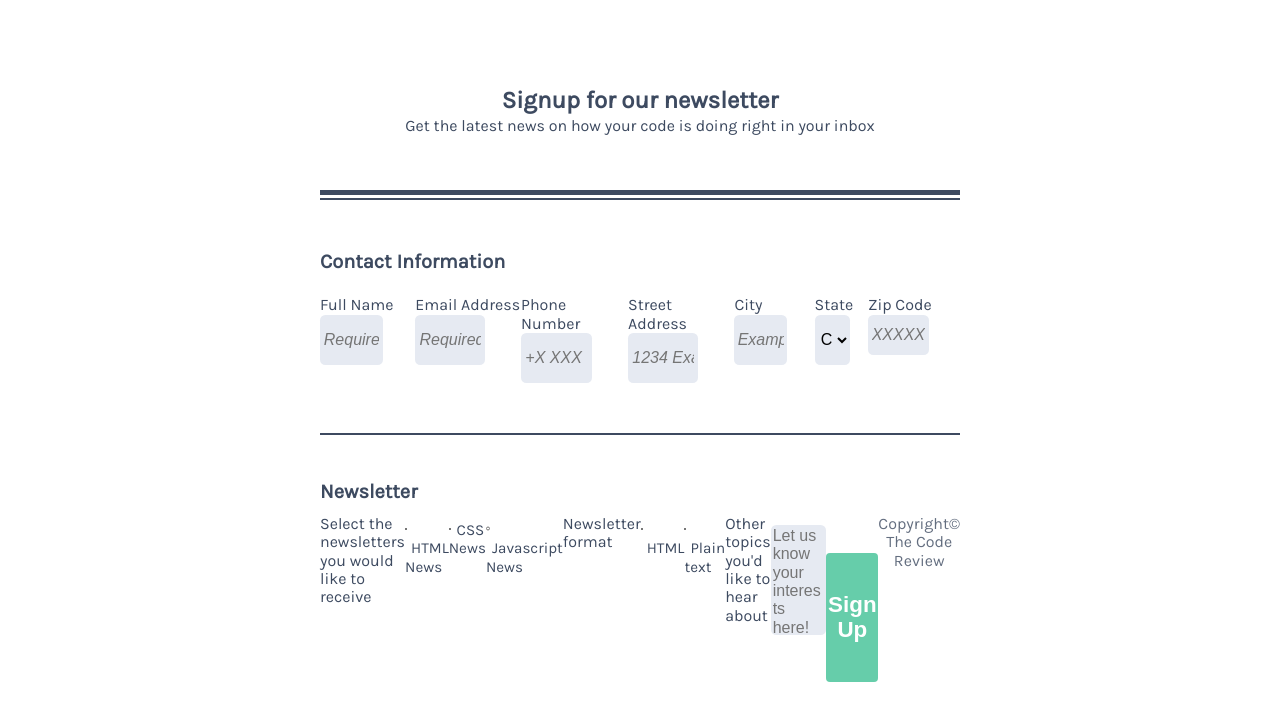
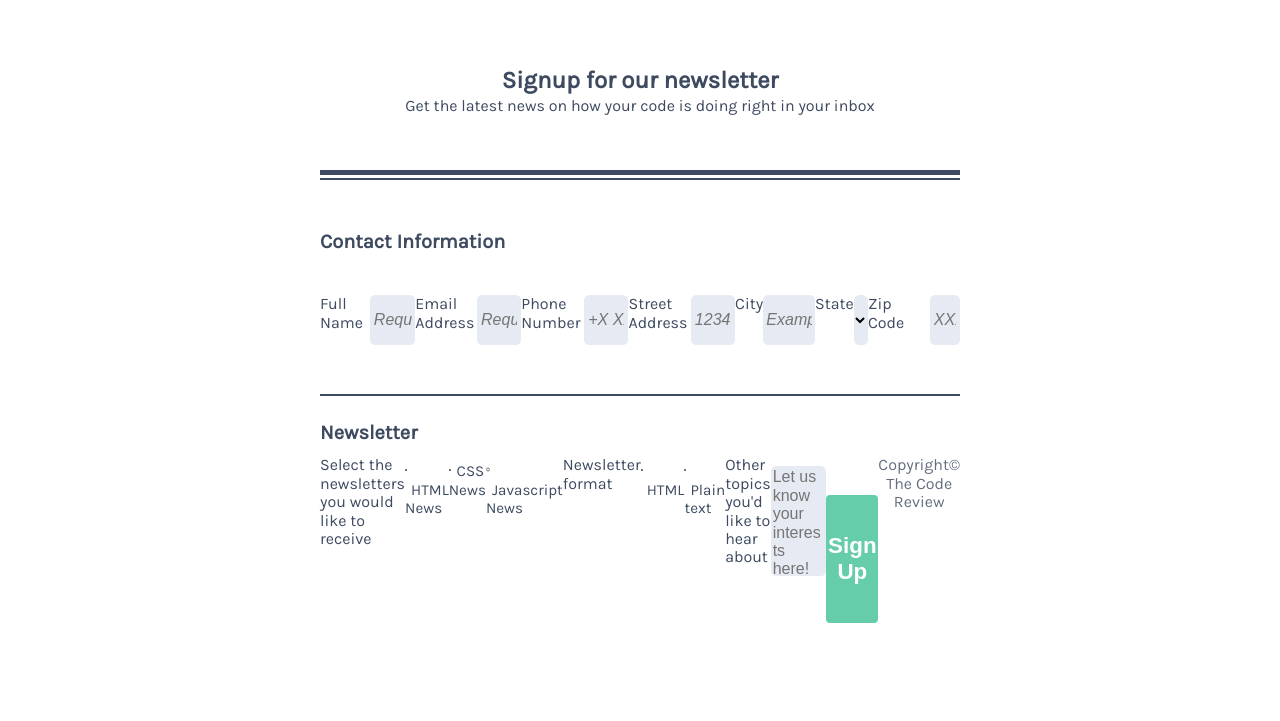
Before and after one commit to rowanjon/techdegree-project-3, a plain HTML site: page index.html in a window 1280 px wide. Shown: the part 117-838 px from the top of the page. Drawn offline with Linux system fonts and the light colour scheme.

Commit message:
Desktop layout changes

```diff
--- a/styles.css
+++ b/styles.css
@@ -106,7 +106,7 @@ input[type="checkbox"]:checked + label {
 }
 
 #zipcode {
-  height: 40px;
+  height: 50px;
 }
 
 #javascript-news,
@@ -223,9 +223,8 @@ button {
 @media (min-width: 768px) {
 
   h2 {
-    margin-top: 90px;
+    margin-top: 70px;
   }
-
 
   #top-div {
     margin-top: 55px;
@@ -236,7 +235,15 @@ button {
   }
 
   .bottom-div2 {
-    margin: 50px 0 45px;
+    margin: 30px 0 25px;
+  }
+
+  .contact-info {
+    display: flex;
+    flex-direction: row;
+    justify-content: space-between;
+    margin: 3% 0;
+    align-content: center;
   }
 
 
@@ -252,6 +259,10 @@ button {
 
   }
 
+  #zipcode {
+    width: 33%;
+  }
+
 
 
 
```
